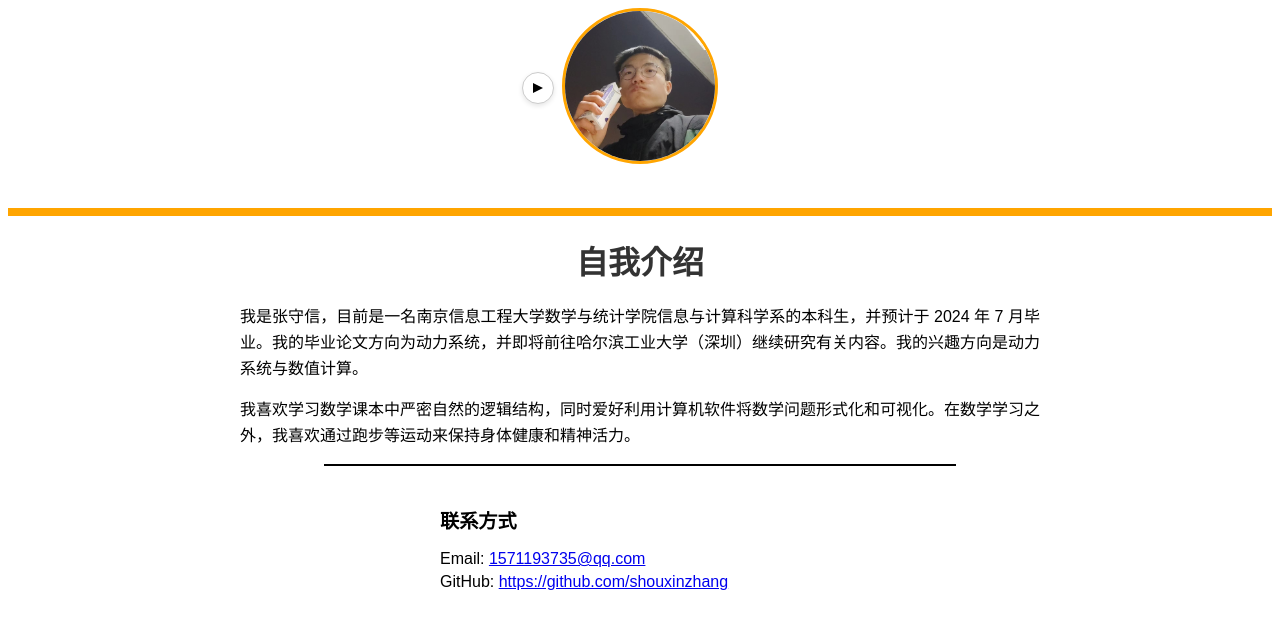
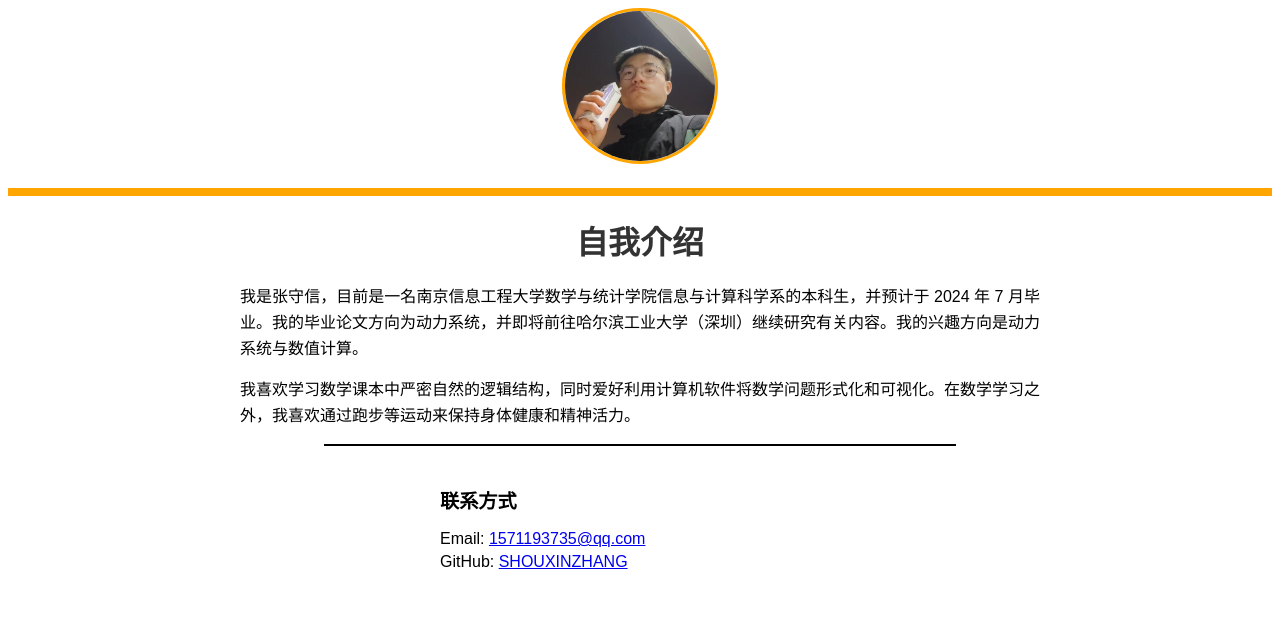
Before and after one commit to ShouxinZhang/ShouxinZhang.github.io, a plain HTML site: page index.html in a window 1280 px wide. Drawn offline with Linux system fonts and the light colour scheme.

Commit message:
Update index.html

```diff
--- a/index.html
+++ b/index.html
@@ -25,9 +25,7 @@
             margin-bottom: 20px;
         }
         .photo-container {
-            position: relative;
             margin-bottom: 20px;
-            display: inline-block;
         }
         .photo {
             width: 150px;
@@ -35,42 +33,6 @@
             border-radius: 50%;
             object-fit: cover;
             border: 3px solid orange;
-        }
-        .arrow-button {
-            position: absolute;
-            top: 50%;
-            transform: translateY(-50%);
-            background-color: white;
-            border: 1px solid #ccc;
-            border-radius: 50%;
-            width: 30px;
-            height: 30px;
-            cursor: pointer;
-            display: flex;
-            align-items: center;
-            justify-content: center;
-            box-shadow: 0 2px 5px rgba(0, 0, 0, 0.1);
-        }
-        .arrow-button.left {
-            left: -40px;
-        }
-        .arrow-button.right {
-            right: -40px;
-        }
-        .arrow-button::before {
-            content: '';
-            display: block;
-            width: 0;
-            height: 0;
-            border-style: solid;
-        }
-        .arrow-button.left::before {
-            border-width: 5px 0 5px 10px;
-            border-color: transparent transparent transparent #000;
-        }
-        .arrow-button.right::before {
-            border-width: 5px 10px 5px 0;
-            border-color: transparent #000 transparent transparent;
         }
         .contact {
             max-width: 400px;
@@ -96,25 +58,10 @@
             margin: 10px auto;
         }
     </style>
-    <script>
-        function showHighSchoolPhoto() {
-            document.getElementById('currentPhoto').src = 'high_school_photo.jpg';
-            document.getElementById('leftButton').style.display = 'none';
-            document.getElementById('rightButton').style.display = 'flex';
-        }
-
-        function showCurrentPhoto() {
-            document.getElementById('currentPhoto').src = 'photo.jpg';
-            document.getElementById('leftButton').style.display = 'flex';
-            document.getElementById('rightButton').style.display = 'none';
-        }
-    </script>
 </head>
 <body>
     <div class="photo-container">
-        <div id="leftButton" class="arrow-button left" onclick="showHighSchoolPhoto()"></div>
-        <img id="currentPhoto" src="photo.jpg" alt="张守信的照片" class="photo">
-        <div id="rightButton" class="arrow-button right" style="display: none;" onclick="showCurrentPhoto()"></div>
+        <img src="photo.jpg" alt="张守信的照片" class="photo">
     </div>
     <div class="separator"></div>
     <h1>自我介绍</h1>
@@ -127,7 +74,7 @@
         <h2>联系方式</h2>
         <ul>
             <li>Email: <a href="mailto:1571193735@qq.com">1571193735@qq.com</a></li>
-            <li>GitHub: <a href="https://github.com/shouxinzhang" target="_blank">https://github.com/shouxinzhang</a></li>
+            <li>GitHub: <a href="https://github.com/shouxinzhang" target="_blank">SHOUXINZHANG</a></li>
         </ul>
     </div>
 </body>
```
